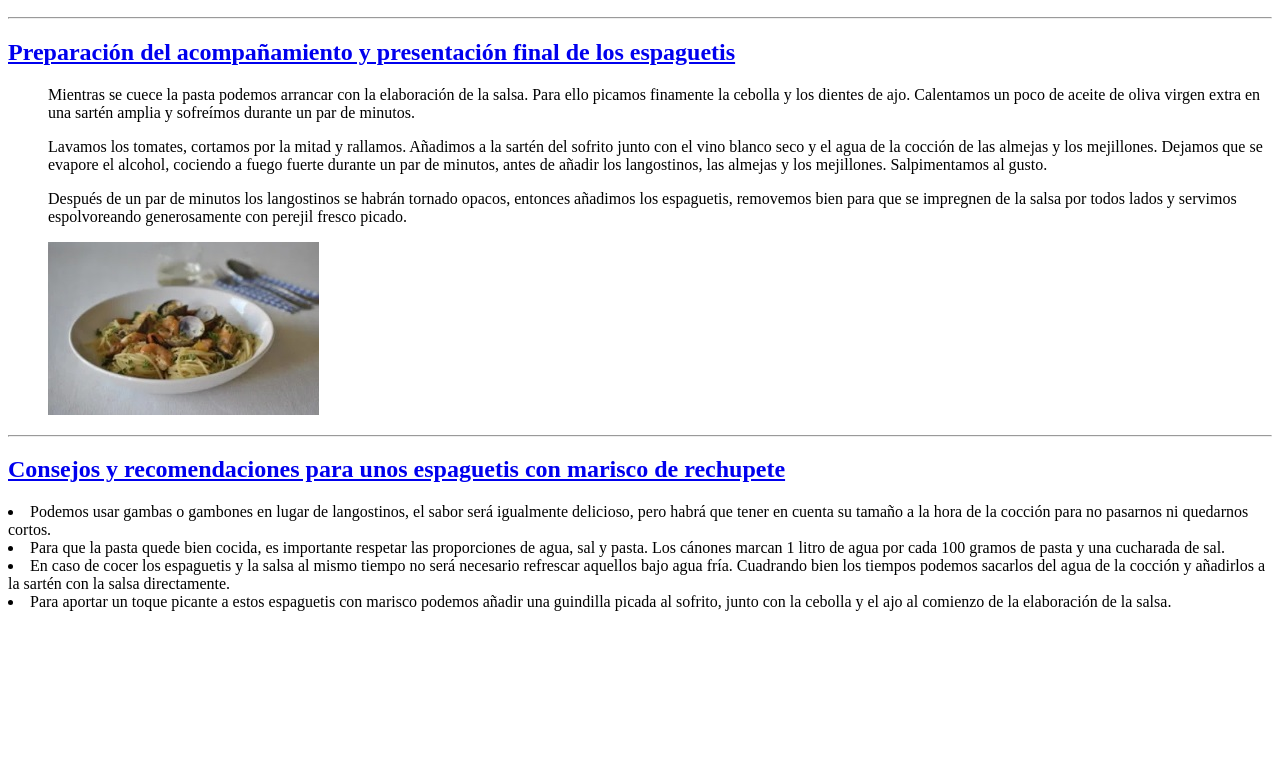
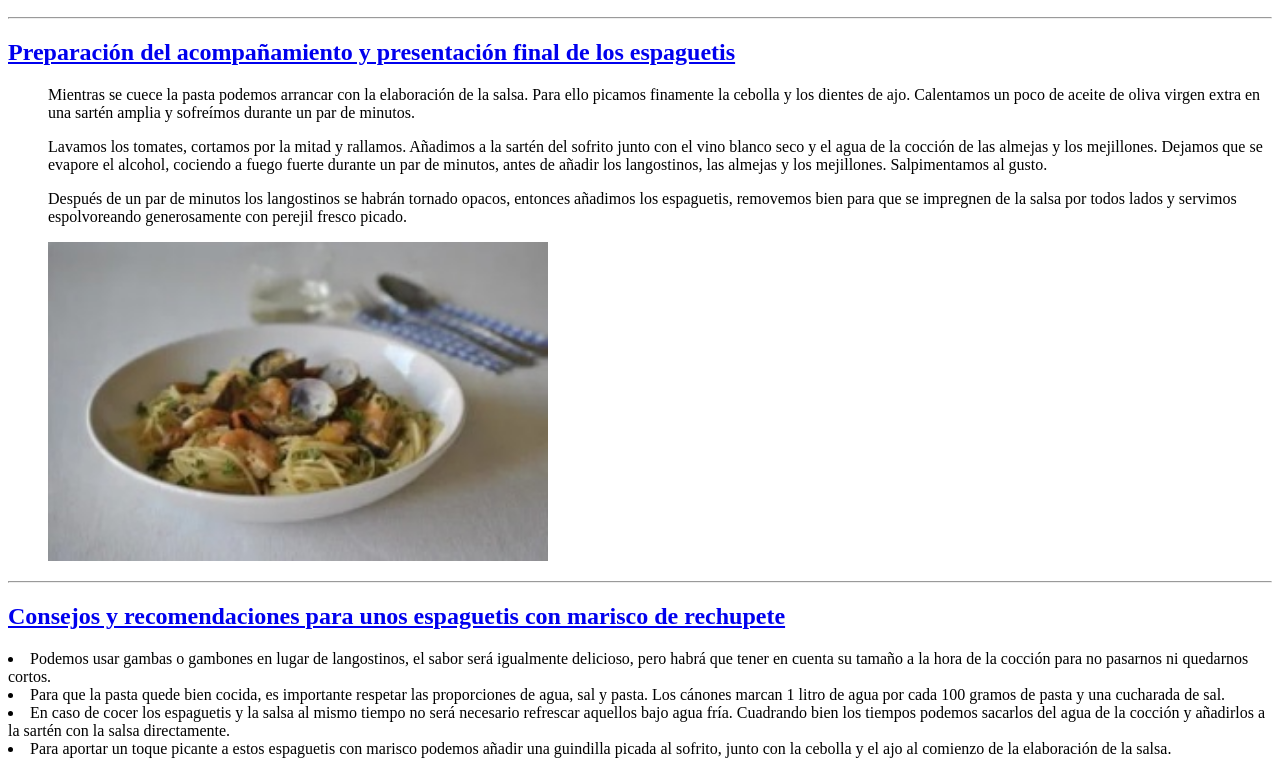
Before and after one commit to kuromazin/ASIX1-0373-AE2-Mi-menu-saludable-AmadorIker, a plain HTML site: page dishes/1r dish/index.html in a window 1280 px wide. Shown: the part 1976-2742 px from the top of the page. Before the commit the page ends 2595 px from the top, so only its background shows below. Drawn offline with Linux system fonts and the light colour scheme.

Commit message:
he cambiado los widths

```diff
--- a/dishes/1r dish/index.html
+++ b/dishes/1r dish/index.html
@@ -74,7 +74,7 @@
         <ol>Mientras se cuece la pasta podemos arrancar con la elaboración de la salsa. Para ello picamos finamente la cebolla y los dientes de ajo. Calentamos un poco de aceite de oliva virgen extra en una sartén amplia y sofreímos durante un par de minutos.</ol>
         <ol>Lavamos los tomates, cortamos por la mitad y rallamos. Añadimos a la sartén del sofrito junto con el vino blanco seco y el agua de la cocción de las almejas y los mejillones. Dejamos que se evapore el alcohol, cociendo a fuego fuerte durante un par de minutos, antes de añadir los langostinos, las almejas y los mejillones. Salpimentamos al gusto.</ol>
         <ol>Después de un par de minutos los langostinos se habrán tornado opacos, entonces añadimos los espaguetis, removemos bien para que se impregnen de la salsa por todos lados y servimos espolvoreando generosamente con perejil fresco picado.</ol>
-        <ol><img src="../../img/PrimerPlato/presentacionfinal.jpg" alt=""></ol>
+        <ol><img src="../../img/PrimerPlato/presentacionfinal.jpg" alt="" width="500px"></ol>
     </section>
     <hr>
     <section id="final">
```
Also changed, not shown: dishes/2n dish/index.html (+1 -1 lines).
